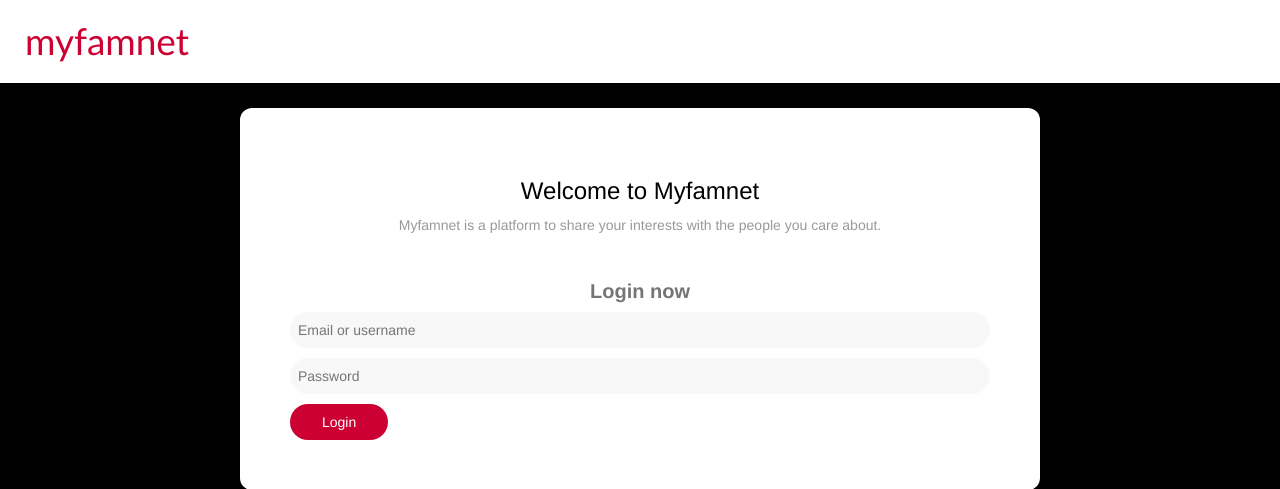
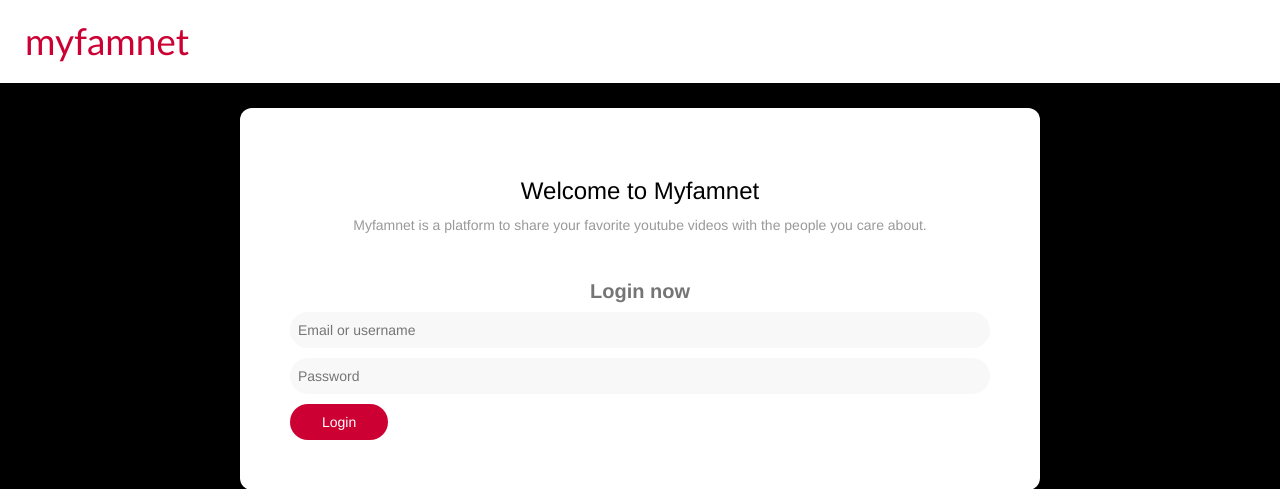
Before and after one commit to Terrelle/myfamnet, a PHP site: page /index?lang=1 in a window 1280 px wide. Shown: the top 489 px of the page. Run offline with PHP 8.4, Linux system fonts and the light colour scheme.

Commit message:
Customizing looks of myfamnet

```diff
--- a/home.php
+++ b/home.php
@@ -65,7 +65,7 @@
                         ?>
 
 
-<a href="./u/<?php echo $_SESSION['Username']; ?>&ut=photos"><p class="<?php echo lang('HLP_b'); ?>"><!--<img src="imgs/main_icons/1f5fb.png" />--> <?php echo lang('my_photos'); ?></p></a>
+<!--<a href="./u/<?php echo $_SESSION['Username']; ?>&ut=photos"><p class="<?php echo lang('HLP_b'); ?>"><img src="imgs/main_icons/1f5fb.png" /> <?php echo lang('my_photos'); ?></p></a>-->
 <a href="./settings"><p class="<?php echo lang('HLP_b'); ?>"><!--<img src="imgs/main_icons/2699.png" /> --><?php echo lang('settings'); ?></p></a>
 <!--<a href="./settings?tc=language"><p class="<?php echo lang('HLP_b'); ?>"><img src="imgs/main_icons/1f998c4.png" /> <?php echo lang('language'); ?></p></a>-->
 
--- a/includes/w_post_form.php
+++ b/includes/w_post_form.php
@@ -71,9 +71,9 @@
     <!--<li id="wt_text" style="float:<?php echo lang('w_post_li'); ?>;">
     <button class="wpost_tablinks" onclick="wpost_tabs(event, 'w_text')"><span style="color: cornflowerblue;margin: 0px 5px;" class="fa fa-pencil"></span> <?php echo lang('wpost_write'); ?></button>
     </li>-->
-    <li id="wt_photo" style="float:<?php echo lang('w_post_li'); ?>;">
+    <!--<li id="wt_photo" style="float:<?php echo lang('w_post_li'); ?>;">
     <button class="wpost_tablinks" onclick="wpost_tabs(event, 'w_photo')"><span style="color: #4CAF50;margin: 0px 5px;" class="fa fa-photo"></span> <?php echo lang('wpost_upPhoto'); ?></button>
-    </li>
+    </li>-->
     <!--<li id="wt_location" style="float:<?php echo lang('w_post_li'); ?>;">
     <button class="wpost_tablinks" onclick="wpost_tabs(event, 'w_title')"><span style="color: #ffb300;margin: 0px 5px;" class="fa fa-quote-right"></span> <?php echo lang('wpost_title'); ?></button>
     </li>-->
--- a/langs/english.php
+++ b/langs/english.php
@@ -22,7 +22,7 @@
     'w_post_li2' => 'right',
     'w_post_align' => 'left',
     'w_post_dir' => 'ltr',
-    'post_textbox_placeholder' => 'Share an update with your fam',
+    'post_textbox_placeholder' => 'Share a text update or your favorite youtube video with your fam.',
     'post_textbox_align' => 'left',
     'post_now' => 'Share update',
     'w_title_inputText' => 'Write a title to your post (optional)',
@@ -291,7 +291,7 @@
     'login' => 'Login',
     'signup' => 'Sign Up',
     'welcome_to' => 'Welcome to',
-    'myfamnet_main_string' => 'Myfamnet is a platform to share your interests with the people you care about.',
+    'myfamnet_main_string' => 'Myfamnet is a platform to share your favorite youtube videos with the people you care about.',
     'login_now' => 'Login now',
     'forgot_password' => 'Forgot your password?',
     'dont_have_an_account' => 'Don\'t have an account?',
```
